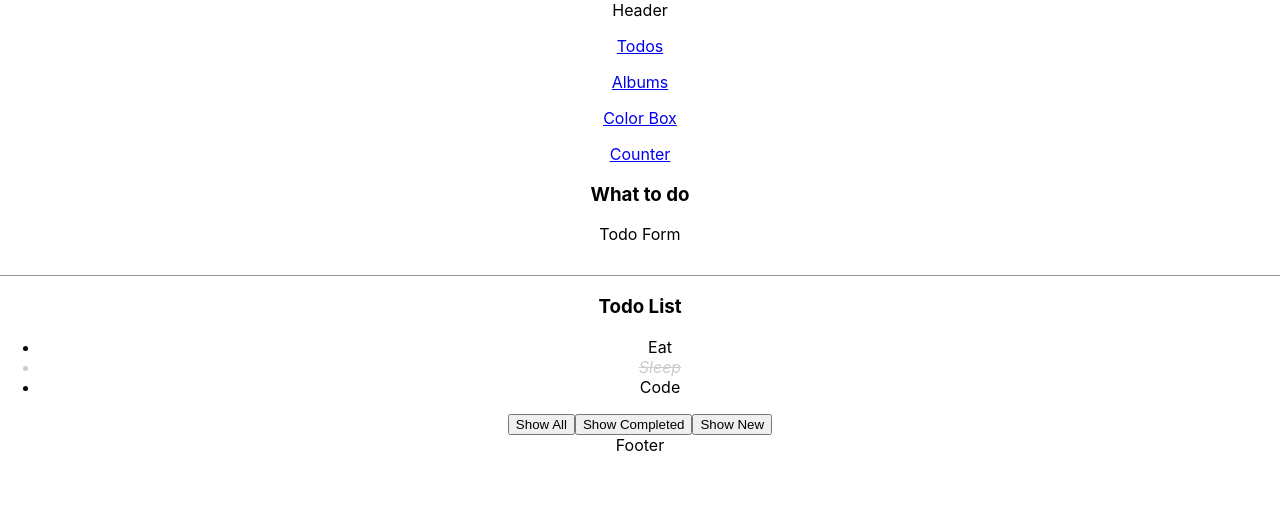
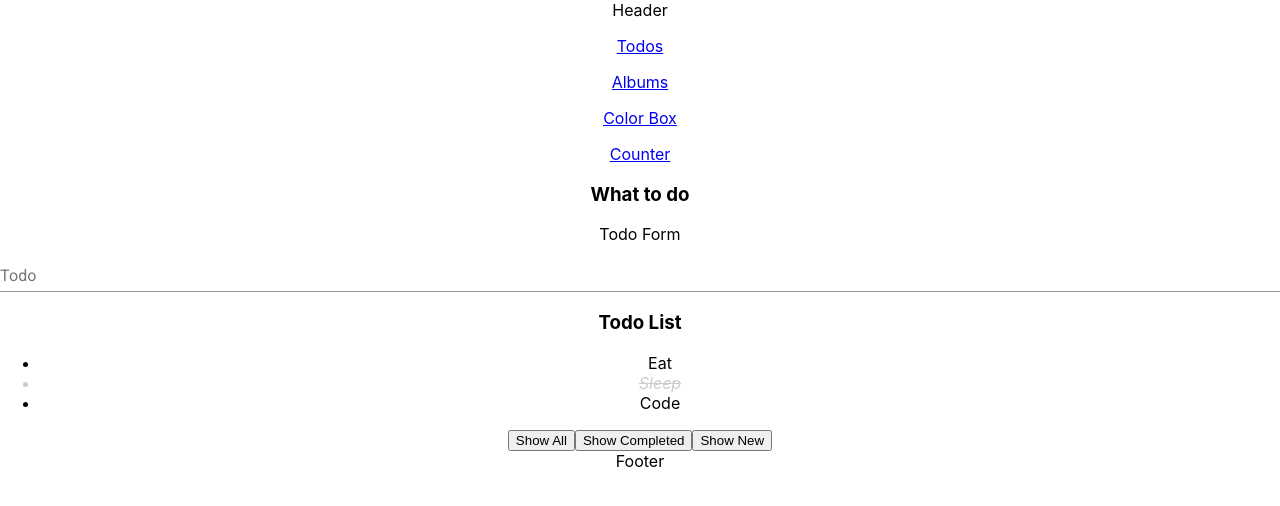
Before and after one commit to lehai051092/learn-reactjs, a React (Create React App) app: page /todos in a window 1280 px wide. Shown: the top 506 px of the page. Built offline with nearby package versions, Linux system fonts and the light colour scheme; no server answers.

Commit message:
Custom field: InputField

```diff
--- a/src/components/form-controls/InputField/index.jsx
+++ b/src/components/form-controls/InputField/index.jsx
@@ -1,15 +1,29 @@
 import React from 'react';
 import PropTypes from 'prop-types';
-import { TextField } from '@material-ui/core';
+import {TextField} from '@material-ui/core';
+import {Controller} from 'react-hook-form';
 
-InputField.propTypes = {};
+InputField.propTypes = {
+    form: PropTypes.object.isRequired,
+    name: PropTypes.string.isRequired,
+    label: PropTypes.string,
+    disabled: PropTypes.bool,
+};
 
 function InputField(props) {
-  return (
-    <div>
-      <TextField fullWidth />
-    </div>
-  );
+    const {form, name, label, disabled} = props;
+    return (
+        <Controller
+            name={name}
+            control={form.control}
+            as={TextField}
+            fullWidth
+            label={label}
+            disabled={disabled}
+        >
+            <TextField fullWidth/>
+        </Controller>
+    );
 }
 
 export default InputField;
```
